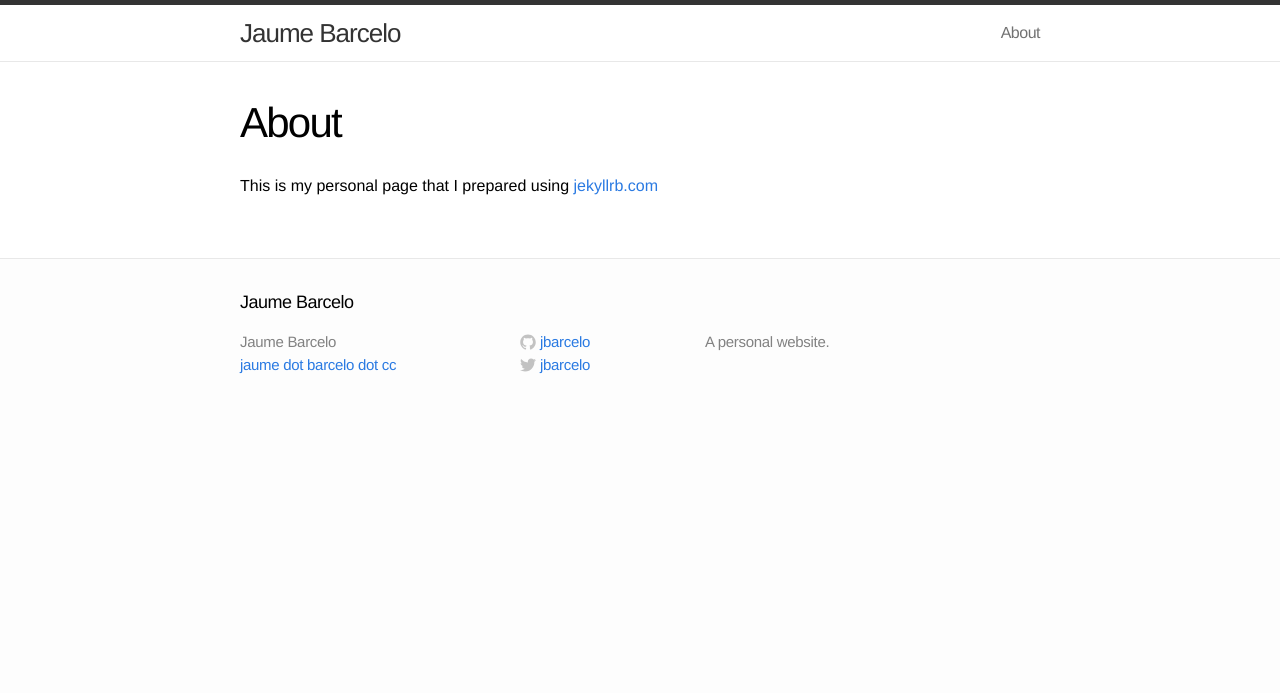
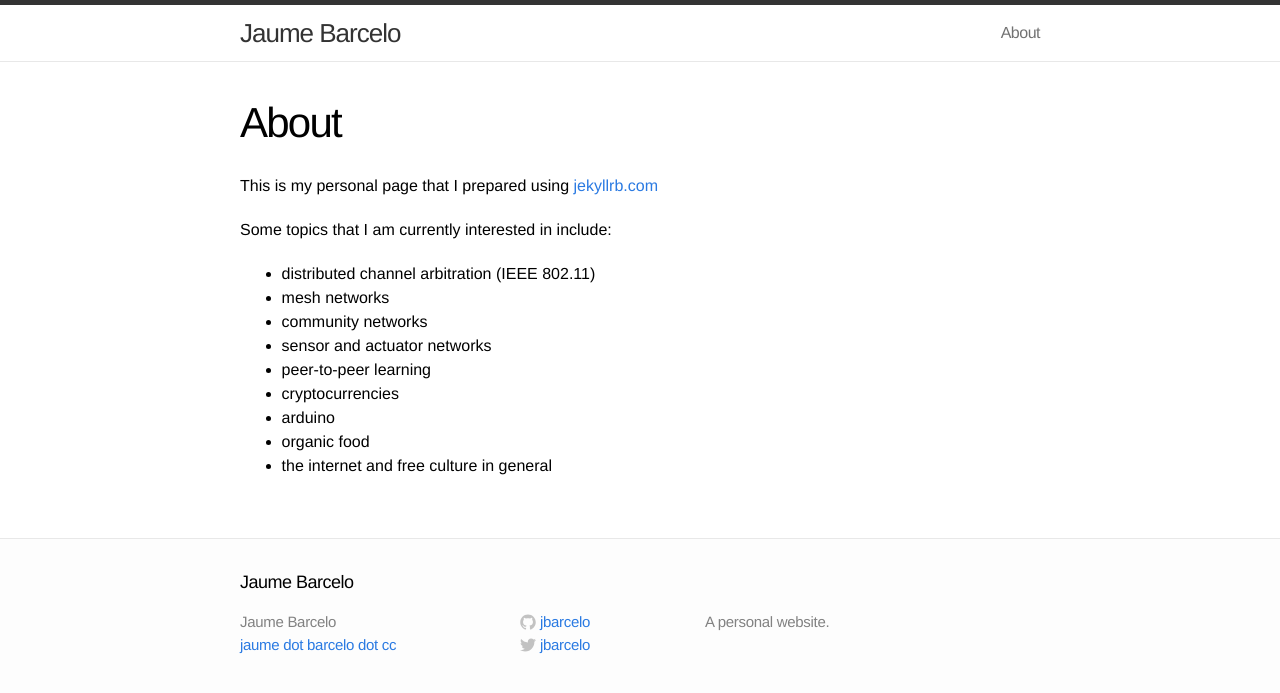
Before and after one commit to jbarcelo/old_jbarcelo.github.io, a Jekyll site: the page built from about.md, in a window 1280 px wide. Shown: the top 693 px of the page. Built offline with Jekyll 4.4.1, drawn with Linux system fonts in a browser that asks for light colours.

Commit message:
added interests

```diff
--- a/about.md
+++ b/about.md
@@ -5,3 +5,14 @@ permalink: /about/
 ---
 
 This is my personal page that I prepared using  [jekyllrb.com](http://jekyllrb.com/)
+
+Some topics that I am currently interested in include:
+* distributed channel arbitration (IEEE 802.11)
+* mesh networks
+* community networks
+* sensor and actuator networks
+* peer-to-peer learning
+* cryptocurrencies
+* arduino
+* organic food
+* the internet and free culture in general
```
